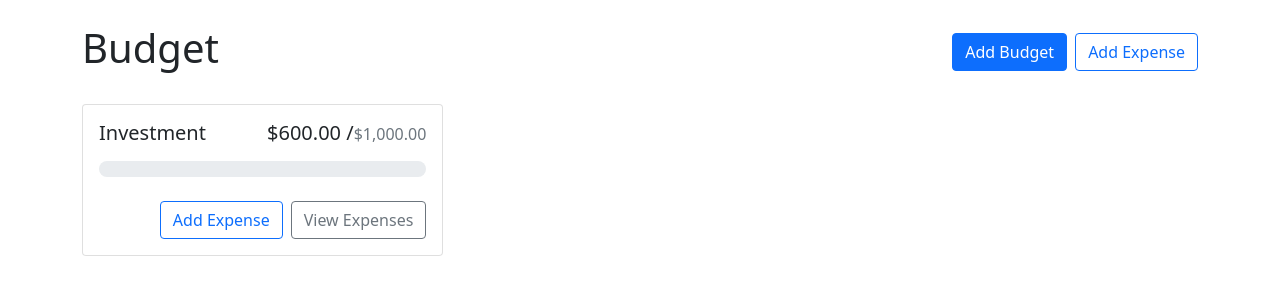
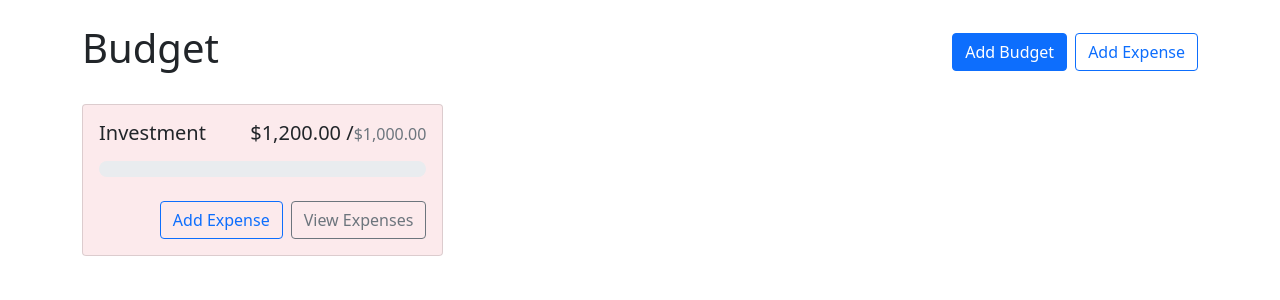
Before and after one commit to DostonSuhrobov/budget_app, a React (Create React App) app: page / in a window 1280 px wide. Shown: the top 300 px of the page. Built offline with nearby package versions, Linux system fonts and the light colour scheme.

Commit message:
budged app

```diff
--- a/src/App.js
+++ b/src/App.js
@@ -16,7 +16,12 @@
         gap:"1rem",
         alignItems: "flex-start"
         }}>
-          <BudgetCard name='Investment' amount={600} max={1000}></BudgetCard>
+          <BudgetCard
+           name='Investment'
+           gray
+           amount={1200}
+           max={1000}>
+             </BudgetCard>
           </div>
    </Container>
 }
--- a/src/components/BudgetCard.js
+++ b/src/components/BudgetCard.js
@@ -4,10 +4,20 @@
 import { currencyFormatter  } from '../utils';
 
 
-export default function BudgetCard( {name, amount, max} ) {
+export default function BudgetCard( {name, amount, max, gray } ) {
+
+  const classNames = []
+  if(amount > max){
+    classNames.push('bg-danger', 'bg-opacity-10');
+  }
+
+  else if (gray) {
+    classNames.push("bg-light");
+  }
+
   return (
 
-    <Card>
+    <Card className={classNames.join(' ')}>
         <Card.Body>
             <Card.Title className='d-flex justify-content-between align-items-baseline fw-normal mb-3'>
                 <div className='me-2'>{name}</div>
@@ -21,6 +31,7 @@
             variant={getProgressBarVariant(amount, max)}
             min={0}
             max={amount}
+            // now={amount}
             />
             <Stack direction="horizontal" gap="2" className='mt-4'>
               <Button variant="outline-primary" className='ms-auto'>Add Expense</Button>
@@ -35,8 +46,8 @@
 
   const ratio = amount / max;
 
-  if ( ratio < 0.5 )  return 'primary'
-  if ( ratio < 0.75 )  return 'warning'
+  if ( ratio < 0.5 )  return "primary"
+  if ( ratio < 0.75 )  return "warning"
 
-  return 'danger'
+  return "danger"
 }
```
